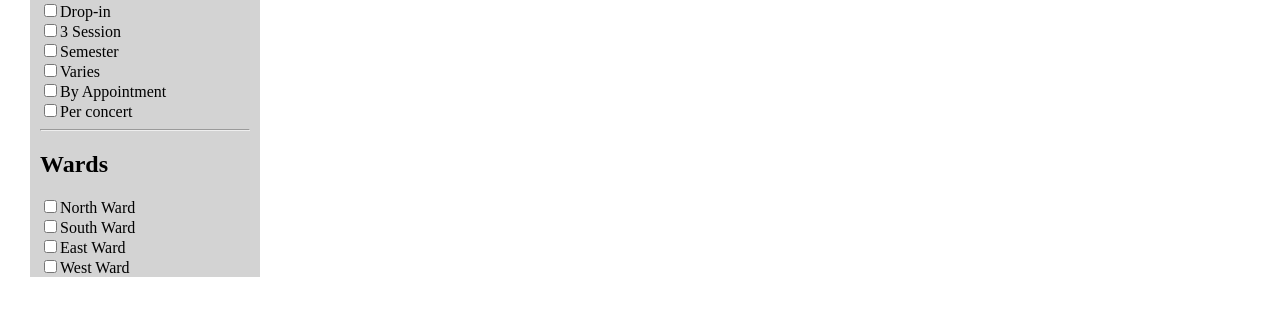
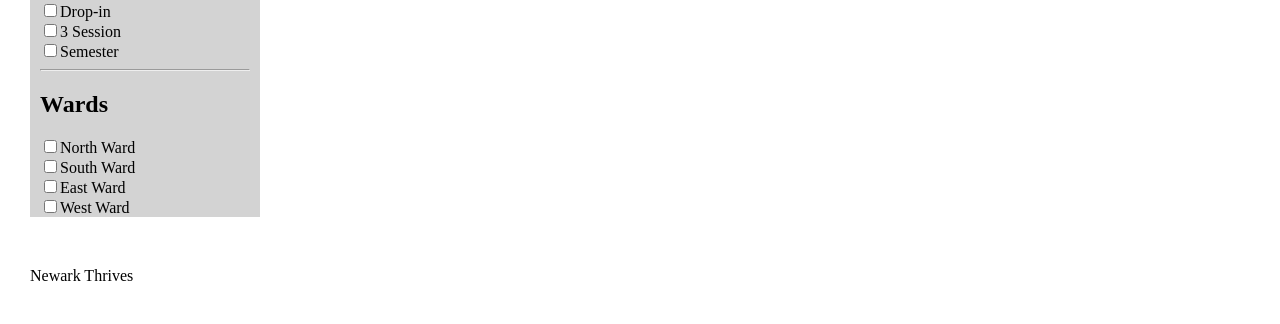
Before and after one commit to noTalentHack-net/proLocAjax, a plain HTML site: page form.html in a window 1280 px wide. Shown: the part 920-1244 px from the top of the page. Drawn offline with Linux system fonts and the light colour scheme; some packages are replaced by stand-ins of ours.

Commit message:
Add files via upload

```diff
--- a/form.html
+++ b/form.html
@@ -78,9 +78,6 @@
 				<input type="checkbox" class="enrollment_t" value="Drop-in"/>Drop-in <br>
 	    		<input type="checkbox" class="enrollment_t" value="3 Session"/>3 Session <br>
 				<input type="checkbox" class="enrollment_t" value="Semester"/>Semester <br>
-				<input type="checkbox" class="enrollment_t" value="Varies"/>Varies <br>
-	    		<input type="checkbox" class="enrollment_t" value="by appointment"/>By Appointment<br>
-				<input type="checkbox" class="enrollment_t" value="Per concert"/>Per concert <br>
 				<hr>
 		</div>
 
```
